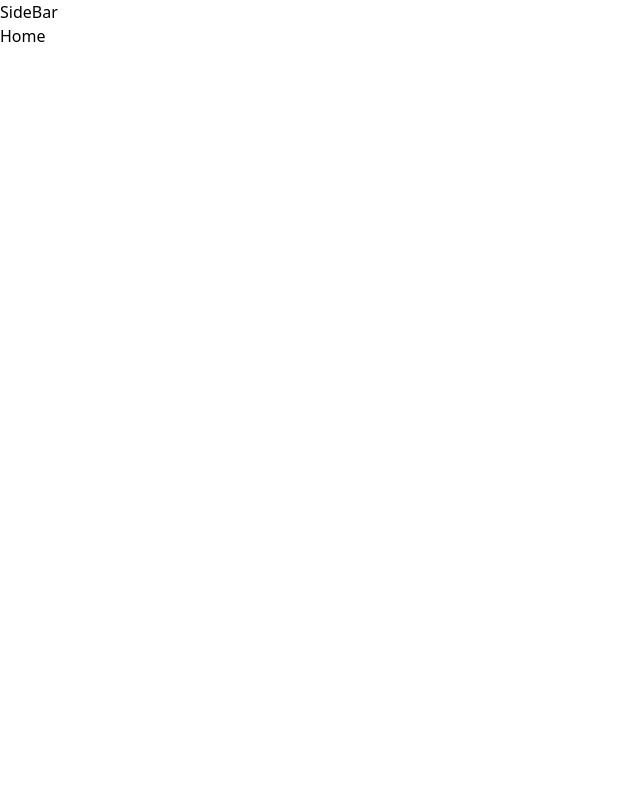
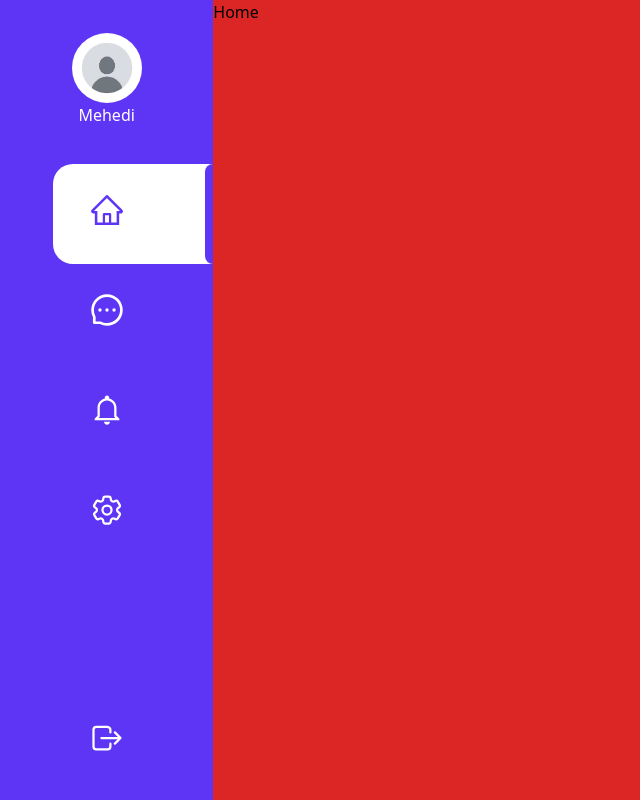
Before and after one commit to mollameehedi/kothako, a React (Vite) app: page / in a window 1280 px wide. Shown: the whole page, without its empty margins (0-640 px from the left). Built offline with nearby package versions, Linux system fonts and the light colour scheme.

Commit message:
sidbar design complete

```diff
--- a/package.json
+++ b/package.json
@@ -12,6 +12,7 @@
   "dependencies": {
     "react": "^18.3.1",
     "react-dom": "^18.3.1",
+    "react-icons": "^5.3.0",
     "react-router-dom": "^6.26.2"
   },
   "devDependencies": {
--- a/src/Components/Layout/SideBar.jsx
+++ /dev/null
@@ -1,9 +0,0 @@
-import React from 'react'
-
-const SideBar = () => {
-  return (
-    <div>SideBar</div>
-  )
-}
-
-export default SideBar
--- a/src/Components/Layout/RootLaout.jsx
+++ b/src/Layout/RootLaout.jsx
@@ -5,9 +5,13 @@ import SideBar from './SideBar';
 
 const RootLaout = () => {
   return (
-    <div>
+    <div className='flex w-full h-screen overflow-hidden'>
+      <div className='w-2/12 h-full'>
       <SideBar/>
-       <Outlet />
+    </div>
+       <div className='w-10/12 bg-red-600 h-screen'>
+        <Outlet />
+       </div>
     </div>
   )
 }
--- /dev/null
+++ b/src/Layout/SideBar.jsx
@@ -0,0 +1,37 @@
+import React from 'react'
+import Image from '../Utils/Image'
+import Avater from '../assets/avater.jpg';
+import Text from '../Utils/Text';
+import { NavLink } from "react-router-dom";
+import { AiOutlineMessage,AiOutlineHome } from "react-icons/ai";
+import { IoMdNotificationsOutline } from "react-icons/io";
+import { HiOutlineCog6Tooth } from "react-icons/hi2";
+import { IoLogOutOutline } from "react-icons/io5";
+import SideItem from '../Utils/SidBar/SideItem';
+
+const SideBar = () => {
+  return (
+    <div className='w-full h-full flex flex-col bg-primary'>
+        <div className='h-[20%] w-full flex justify-center items-center'>
+            <div className='text-center'>
+            <Image src={Avater} className='w-[70px] h-[70px] rounded-full'/>
+            <Text text='Mehedi' className='text-white'/>
+            </div>
+        </div>
+        <div className='h-[70%] w-full'>
+          <ul className='flex flex-col items-center h-full'>
+            <SideItem link='/'><AiOutlineHome className='z-10'/></SideItem>
+            <SideItem link='/message'><AiOutlineMessage className='z-10'/></SideItem>
+            <SideItem link='/notification'><IoMdNotificationsOutline className='z-10'/></SideItem>
+            <SideItem link='/settings'><HiOutlineCog6Tooth className='z-10'/></SideItem>
+          </ul>
+        </div>
+        <div className='h-[10%] w-full  text-center flex justify-center'>
+            <NavLink to="/" className='text-4xl text-white inline-block]'> <IoLogOutOutline/> </NavLink>
+
+        </div>
+    </div>
+  )
+}
+
+export default SideBar
--- a/src/Utils/Auth/AuthButton.jsx
+++ b/src/Utils/Auth/AuthButton.jsx
@@ -1,9 +1,9 @@
 import React from 'react'
 
-const AuthButton = ({text,className,type}) => {
+const AuthButton = ({text,type}) => {
   return (
     <>
-        <button type={type} className='text-white text-xl font-semibold font-open-sans leading-[65px] w-4/5 bg-[#11175D] rounded-[80px] mt-10'>{text}</button>
+        <button type={type} className='text-white text-xl font-semibold font-open-sans leading-[65px] w-4/5 bg-primary rounded-[80px] mt-10'>{text}</button>
     </>
   )
 }
--- a/src/Utils/Auth/AuthCheckText.jsx
+++ b/src/Utils/Auth/AuthCheckText.jsx
@@ -4,7 +4,7 @@ const AuthCheckText = ({text,children }) => {
 
   return (
     <>
-    <p className='text-sm text-[#03014C] font-normal font-open-sans pt-8'>{text} {children }</p>
+    <p className='text-sm text-secondary font-normal font-open-sans pt-8'>{text} {children }</p>
     </>
   )
 }
--- a/src/Utils/Auth/AuthHeader.jsx
+++ b/src/Utils/Auth/AuthHeader.jsx
@@ -3,7 +3,7 @@ import React from 'react'
 const AuthHeader = ({title}) => {
   return (
     <>
-        <h2 className='text-[34px] text-[#11175D] font-bold font-open-sans'>{title}</h2>
+        <h2 className='text-[34px] text-secondary font-bold font-open-sans'>{title}</h2>
     </>
   )
 }
--- a/src/Utils/Auth/AuthInput.jsx
+++ b/src/Utils/Auth/AuthInput.jsx
@@ -4,8 +4,8 @@ const AuthInput = ({type,className,placeholder,label}) => {
   return (
     <>
     <div className='relative mt-10'>
-    <label className='absolute top-[-12px] left-11 bg-white left-5 inline-block px-2 text-[#11175D]/[70]'>{label}</label>
-    <input type={type} placeholder={placeholder}  className='text-[#11175D] text-sm font-semibold font-open-sans rounded-lg border p-5 w-4/5'/>
+    <label className='absolute top-[-12px] left-8 bg-white inline-block px-2 text-[#11175D]/[70]'>{label}</label>
+    <input type={type} placeholder={placeholder}  className='text-secondary text-sm font-semibold font-open-sans rounded-lg border p-5 w-4/5'/>
     </div>
     </>
   )
--- /dev/null
+++ b/src/Utils/SidBar/SideItem.jsx
@@ -0,0 +1,12 @@
+import React, { useState } from 'react'
+import { NavLink } from "react-router-dom";
+
+const SideItem = ({link,children}) => {
+  return (
+    <li className='w-full text-center'>
+        <NavLink className='sidebar-item ' to={link}>{children} </NavLink>
+    </li>
+  )
+}
+
+export default SideItem
--- a/src/index.css
+++ b/src/index.css
@@ -4,3 +4,10 @@
 @tailwind base;
 @tailwind components;
 @tailwind utilities;
+
+.sidebar-item {
+    @apply  text-4xl py-8 w-full inline-block relative flex justify-center text-white ;
+  }
+.sidebar-item.active {
+    @apply  text-primary  after:absolute after:content-[""] after:right-0 after:top-1 after:h-full after:w-3/4 after:bg-white after:rounded-l-[20px]  before:absolute before:content-[""] before:right-0 before:top-1 before:h-full before:w-[8px] before:bg-primary before:rounded-l-[20px] before:z-30;
+  }
--- a/tailwind.config.js
+++ b/tailwind.config.js
@@ -9,7 +9,12 @@ export default {
       'open-sans': ["Open Sans", 'sans-serif'],
       'poppins': ["Poppins", 'sans-serif'],
     },
-    extend: {},
+    extend: {
+      colors: {
+        primary: '#5F35F5',
+        secondary: '#11175D',
+      }
+    },
   },
   plugins: [],
 }
```
Also changed, not shown: src/App.jsx (+5 -5 lines), src/assets/avater.jpg (added), 1 other file (tests, documents, lock files or other folders).
